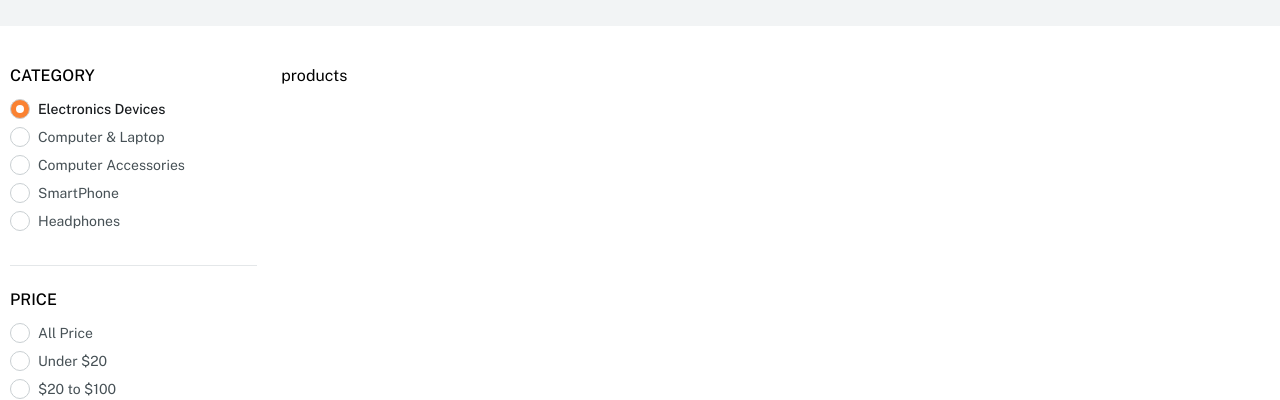
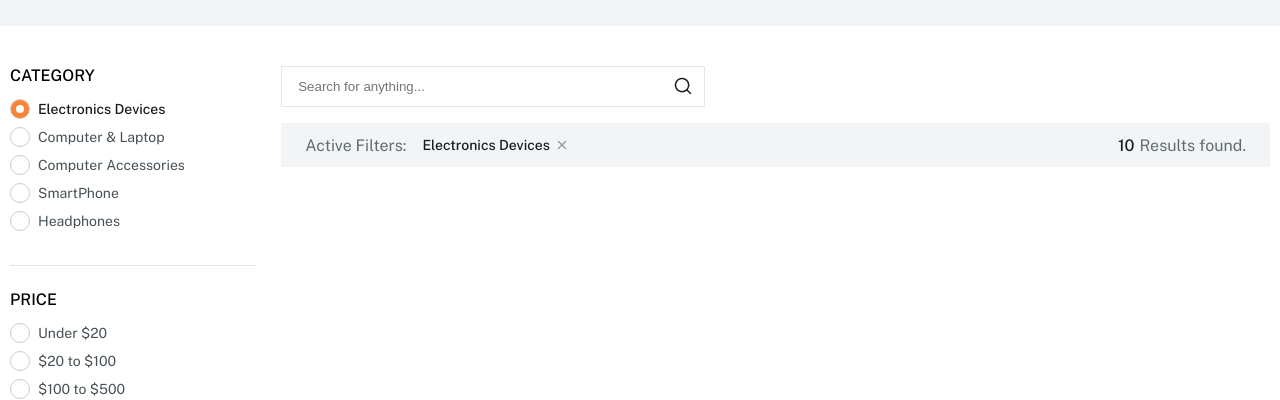
Before and after one commit to R4AYA4R/CliconSiteOnReact, a React (Create React App) app: page /catalog in a window 1280 px wide. Both pictures are taken after a click on the label "Electronics Devices". Shown: the part 386-786 px from the top of the page. Built offline with nearby package versions, Linux system fonts and the light colour scheme.

Commit message:
added active filters in catalog

```diff
--- a/src/index.css
+++ b/src/index.css
@@ -756,7 +756,7 @@ a{
     border-radius:50%;
 }
 
-.categories__item-radio:checked + .categories__item-radioStyle{
+.categories__item-radioStyleActive{
     background-color: #FA8232;
 }
 
@@ -784,11 +784,11 @@ a{
     border:1px solid #C9CFD2;
 }
 
-.categories__item-radio:checked + .categories__item-checkBoxStyle{
+.categories__item-checkBoxStyleActive{
     background-color: #FA8232;
 }
 
-.categories__item-radio:checked + .categories__item-checkBoxStyle::before{
+.categories__item-checkBoxStyleActive.categories__item-checkBoxStyle::before{
     content:"";
     width: 20px;
     height: 20px;
@@ -800,3 +800,65 @@ a{
     left:50%;
     transform:translate(-50%,-50%);
 }
+
+.productsBlock__top-input{
+    border:1px solid #E4E7E9;
+    color:#77878F;
+    padding: 12px 40px 12px 16px;
+    outline:none;
+    position: relative;
+    width: 100%;
+}
+
+.productsBlock__top{
+    max-width: 424px;
+    position: relative;
+    margin-bottom: 16px;
+}
+
+.productsBlock__top-img{
+    position: absolute;
+    top: 10px;
+    right: 12px;
+}
+
+.productsBlock__top-filters{
+    background-color: #F2F4F5;
+    display: flex;
+    justify-content: space-between;
+    padding: 12px 24px;
+}
+.filters__left-text{
+    color: #5F6C72;
+}
+.top__filters-left{
+    display: flex;
+    align-items: center;
+    gap:16px;
+}
+.filters__left-filterItem{
+    display: flex;
+    align-items: center;
+    gap:6px;
+}
+.filterItem-img{
+    cursor:pointer;
+}
+.filterItem__text{
+    font-size: 14px;
+    font-weight: 500;
+    line-height: 20px;
+    color:#191C1F;
+}
+.top__filters-right{
+    display: flex;
+    align-items: center;
+    gap: 5px;
+}
+.filters__right-text{
+    color:#191C1F;
+    font-weight: 500;
+}
+.filters__right-desc{
+    color:#5F6C72;
+}
--- a/src/pages/Catalog.tsx
+++ b/src/pages/Catalog.tsx
@@ -7,19 +7,11 @@ const Catalog = () => {
 
     const [filterPrice, setFilterPrice] = useState('');
 
-    // const [brandApple, setBrandApple] = useState(false);
-
-    // const [brandSamsung, setBrandSamsung] = useState(false);
-
-    // const [brandLg, setBrandLg] = useState(false);
-
-    // const [brandXiaomi, setBrandXiaomi] = useState(false);
-
-    const [filterBrands,setFilterBrands] = useState({
-        appleBrand:false,
-        samsungBrand:false,
-        lgBrand:false,
-        xiaomiBrand:false,
+    const [filterBrands, setFilterBrands] = useState({
+        appleBrand: false,
+        samsungBrand: false,
+        lgBrand: false,
+        xiaomiBrand: false,
     })
 
     const mainCatalogRef = useRef(null);
@@ -46,89 +38,139 @@ const Catalog = () => {
                             <div className="filterBar__categories">
                                 <label className="filterBar__categories-item" onClick={() => setFilterCategories('Electronics Devices')}>
                                     <input name="radio" type="radio" className="categories__item-radio" />
-                                    <span className="categories__item-radioStyle"></span>
+                                    <span className={filterCategories === 'Electronics Devices' ? "categories__item-radioStyle categories__item-radioStyleActive" : "categories__item-radioStyle"}></span>
                                     <p className={filterCategories === 'Electronics Devices' ? "categories__item-text categories__item-textActive" : "categories__item-text"}>Electronics Devices</p>
                                 </label>
                                 <label className="filterBar__categories-item" onClick={() => setFilterCategories('Computer & Laptop')}>
                                     <input name="radio" type="radio" className="categories__item-radio" />
-                                    <span className="categories__item-radioStyle"></span>
+                                    <span className={filterCategories === 'Computer & Laptop' ? "categories__item-radioStyle categories__item-radioStyleActive" : "categories__item-radioStyle"}></span>
                                     <p className={filterCategories === 'Computer & Laptop' ? "categories__item-text categories__item-textActive" : "categories__item-text"}>Computer & Laptop</p>
                                 </label>
                                 <label className="filterBar__categories-item" onClick={() => setFilterCategories('Computer Accessories')}>
                                     <input name="radio" type="radio" className="categories__item-radio" />
-                                    <span className="categories__item-radioStyle"></span>
+                                    <span className={filterCategories === 'Computer Accessories' ? "categories__item-radioStyle categories__item-radioStyleActive" : "categories__item-radioStyle"}></span>
                                     <p className={filterCategories === 'Computer Accessories' ? "categories__item-text categories__item-textActive" : "categories__item-text"}>Computer Accessories</p>
                                 </label>
                                 <label className="filterBar__categories-item" onClick={() => setFilterCategories('SmartPhone')}>
                                     <input name="radio" type="radio" className="categories__item-radio" />
-                                    <span className="categories__item-radioStyle"></span>
+                                    <span className={filterCategories === 'SmartPhone' ? "categories__item-radioStyle categories__item-radioStyleActive" : "categories__item-radioStyle"}></span>
                                     <p className={filterCategories === 'SmartPhone' ? "categories__item-text categories__item-textActive" : "categories__item-text"}>SmartPhone</p>
                                 </label>
                                 <label className="filterBar__categories-item" onClick={() => setFilterCategories('Headphones')}>
                                     <input name="radio" type="radio" className="categories__item-radio" />
-                                    <span className="categories__item-radioStyle"></span>
+                                    <span className={filterCategories === 'Headphones' ? "categories__item-radioStyle categories__item-radioStyleActive" : "categories__item-radioStyle"}></span>
                                     <p className={filterCategories === 'Headphones' ? "categories__item-text categories__item-textActive" : "categories__item-text"}>Headphones</p>
                                 </label>
                             </div>
                             <div className="filterBar__price">
                                 <h1 className="filterBar__title">Price</h1>
-                                <label className="filterBar__categories-item" onClick={() => setFilterPrice('All Price')}>
-                                    <input name="rd__price" type="radio" className="categories__item-radio" />
-                                    <span className="categories__item-radioStyle"></span>
-                                    <p className={filterPrice === 'All Price' ? "categories__item-text categories__item-textActive" : "categories__item-text"}>All Price</p>
-                                </label>
                                 <label className="filterBar__categories-item" onClick={() => setFilterPrice('Under $20')}>
                                     <input name="rd__price" type="radio" className="categories__item-radio" />
-                                    <span className="categories__item-radioStyle"></span>
+                                    <span className={filterPrice === 'Under $20' ? "categories__item-radioStyle categories__item-radioStyleActive" : "categories__item-radioStyle"}></span>
                                     <p className={filterPrice === 'Under $20' ? "categories__item-text categories__item-textActive" : "categories__item-text"}>Under $20</p>
                                 </label>
                                 <label className="filterBar__categories-item" onClick={() => setFilterPrice('$20 to $100')}>
                                     <input name="rd__price" type="radio" className="categories__item-radio" />
-                                    <span className="categories__item-radioStyle"></span>
+                                    <span className={filterPrice === '$20 to $100' ? "categories__item-radioStyle categories__item-radioStyleActive" : "categories__item-radioStyle"}></span>
                                     <p className={filterPrice === '$20 to $100' ? "categories__item-text categories__item-textActive" : "categories__item-text"}>$20 to $100</p>
                                 </label>
                                 <label className="filterBar__categories-item" onClick={() => setFilterPrice('$100 to $500')}>
                                     <input name="rd__price" type="radio" className="categories__item-radio" />
-                                    <span className="categories__item-radioStyle"></span>
+                                    <span className={filterPrice === '$100 to $500' ? "categories__item-radioStyle categories__item-radioStyleActive" : "categories__item-radioStyle"}></span>
                                     <p className={filterPrice === '$100 to $500' ? "categories__item-text categories__item-textActive" : "categories__item-text"}>$100 to $500</p>
                                 </label>
                                 <label className="filterBar__categories-item" onClick={() => setFilterPrice('$500 to $1,000')}>
                                     <input name="rd__price" type="radio" className="categories__item-radio" />
-                                    <span className="categories__item-radioStyle"></span>
+                                    <span className={filterPrice === '$500 to $1,000' ? "categories__item-radioStyle categories__item-radioStyleActive" : "categories__item-radioStyle"}></span>
                                     <p className={filterPrice === '$500 to $1,000' ? "categories__item-text categories__item-textActive" : "categories__item-text"}>$500 to $1,000</p>
                                 </label>
                                 <label className="filterBar__categories-item" onClick={() => setFilterPrice('Above $1,000')}>
                                     <input name="rd__price" type="radio" className="categories__item-radio" />
-                                    <span className="categories__item-radioStyle"></span>
+                                    <span className={filterPrice === 'Above $1,000' ? "categories__item-radioStyle categories__item-radioStyleActive" : "categories__item-radioStyle"}></span>
                                     <p className={filterPrice === 'Above $1,000' ? "categories__item-text categories__item-textActive" : "categories__item-text"}>Above $1,000</p>
                                 </label>
                             </div>
                             <div className="filterBar__price">
                                 <h1 className="filterBar__title">POPULAR BRANDS</h1>
                                 <label className="filterBar__categories-item" >
-                                    <input type="checkbox" className="categories__item-radio" onClick={() => setFilterBrands((prev) => ({...prev,appleBrand:!prev.appleBrand}))} />
-                                    <span className="categories__item-checkBoxStyle"></span>
+                                    <input type="checkbox" className="categories__item-radio" onClick={() => setFilterBrands((prev) => ({ ...prev, appleBrand: !prev.appleBrand }))} />
+                                    <span className={filterBrands.appleBrand ? "categories__item-checkBoxStyle categories__item-checkBoxStyleActive" : "categories__item-checkBoxStyle"}></span>
                                     <p className={filterBrands.appleBrand ? "categories__item-text categories__item-textActive" : "categories__item-text"} >Apple</p>
                                 </label>
                                 <label className="filterBar__categories-item"  >
-                                    <input type="checkbox" className="categories__item-radio" onClick={() => setFilterBrands((prev) => ({...prev,samsungBrand:!prev.samsungBrand}))} />
-                                    <span className="categories__item-checkBoxStyle"></span>
+                                    <input type="checkbox" className="categories__item-radio" onClick={() => setFilterBrands((prev) => ({ ...prev, samsungBrand: !prev.samsungBrand }))} />
+                                    <span className={filterBrands.samsungBrand ? "categories__item-checkBoxStyle categories__item-checkBoxStyleActive" : "categories__item-checkBoxStyle"}></span>
                                     <p className={filterBrands.samsungBrand ? "categories__item-text categories__item-textActive" : "categories__item-text"}>Samsung</p>
                                 </label>
                                 <label className="filterBar__categories-item" >
-                                    <input type="checkbox" className="categories__item-radio" onClick={() => setFilterBrands((prev) => ({...prev,lgBrand:!prev.lgBrand}))}/>
-                                    <span className="categories__item-checkBoxStyle"></span>
+                                    <input type="checkbox" className="categories__item-radio" onClick={() => setFilterBrands((prev) => ({ ...prev, lgBrand: !prev.lgBrand }))} />
+                                    <span className={filterBrands.lgBrand ? "categories__item-checkBoxStyle categories__item-checkBoxStyleActive" : "categories__item-checkBoxStyle"}></span>
                                     <p className={filterBrands.lgBrand ? "categories__item-text categories__item-textActive" : "categories__item-text"}>LG</p>
                                 </label>
                                 <label className="filterBar__categories-item" >
-                                    <input type="checkbox" className="categories__item-radio" onClick={() => setFilterBrands((prev) => ({...prev,xiaomiBrand:!prev.xiaomiBrand}))} />
-                                    <span className="categories__item-checkBoxStyle"></span>
+                                    <input type="checkbox" className="categories__item-radio" onClick={() => setFilterBrands((prev) => ({ ...prev, xiaomiBrand: !prev.xiaomiBrand }))} />
+                                    <span className={filterBrands.xiaomiBrand ? "categories__item-checkBoxStyle categories__item-checkBoxStyleActive" : "categories__item-checkBoxStyle"}></span>
                                     <p className={filterBrands.xiaomiBrand ? "categories__item-text categories__item-textActive" : "categories__item-text"}>Xiaomi</p>
                                 </label>
                             </div>
                         </div>
                         <div className="sectionCatalog__productsBlock">
-                            products
+                            <div className="productsBlock__top">
+                                <input type="text" className="productsBlock__top-input" placeholder="Search for anything..." />
+                                <img src="/images/sectionCatalog/glass.png" alt="" className="productsBlock__top-img" />
+                            </div>
+                            <div className="productsBlock__top-filters">
+                                <div className="top__filters-left">
+                                    <p className="filters__left-text">Active Filters:</p>
+
+                                    {filterCategories !== '' &&
+                                        <div className="filters__left-filterItem">
+                                            <p className="filterItem__text">{filterCategories}</p>
+                                            <img src="/images/sectionCatalog/cross.png" alt="" className="filterItem-img" onClick={() => setFilterCategories('')} />
+                                        </div>
+                                    }
+
+                                    {filterPrice !== '' &&
+                                        <div className="filters__left-filterItem">
+                                            <p className="filterItem__text">{filterPrice}</p>
+                                            <img src="/images/sectionCatalog/cross.png" alt="" className="filterItem-img" onClick={() => setFilterPrice('')}/>
+                                        </div>
+                                    }
+
+                                    {filterBrands.appleBrand &&
+                                        <div className="filters__left-filterItem">
+                                            <p className="filterItem__text">Apple</p>
+                                            <img src="/images/sectionCatalog/cross.png" alt="" className="filterItem-img" onClick={() => setFilterBrands((prev)=>({...prev,appleBrand:false}))}/>
+                                        </div>
+                                    }
+
+                                    {filterBrands.samsungBrand &&
+                                        <div className="filters__left-filterItem">
+                                            <p className="filterItem__text">Samsung</p>
+                                            <img src="/images/sectionCatalog/cross.png" alt="" className="filterItem-img" onClick={() => setFilterBrands((prev)=>({...prev,samsungBrand:false}))}/>
+                                        </div>
+                                    }
+
+                                    {filterBrands.lgBrand &&
+                                        <div className="filters__left-filterItem">
+                                            <p className="filterItem__text">LG</p>
+                                            <img src="/images/sectionCatalog/cross.png" alt="" className="filterItem-img" onClick={() => setFilterBrands((prev)=>({...prev,lgBrand:false}))}/>
+                                        </div>
+                                    }
+
+                                    {filterBrands.xiaomiBrand &&
+                                        <div className="filters__left-filterItem">
+                                            <p className="filterItem__text">Xiaomi</p>
+                                            <img src="/images/sectionCatalog/cross.png" alt="" className="filterItem-img" onClick={() => setFilterBrands((prev)=>({...prev,xiaomiBrand:false}))}/>
+                                        </div>
+                                    }
+
+                                </div>
+                                <div className="top__filters-right">
+                                    <p className="filters__right-text">10</p>
+                                    <p className="filters__right-desc">Results found.</p>
+                                </div>
+                            </div>
                         </div>
                     </div>
                 </div>
```
Also changed, not shown: public/images/sectionCatalog/cross.png (added), public/images/sectionCatalog/glass.png (added).
